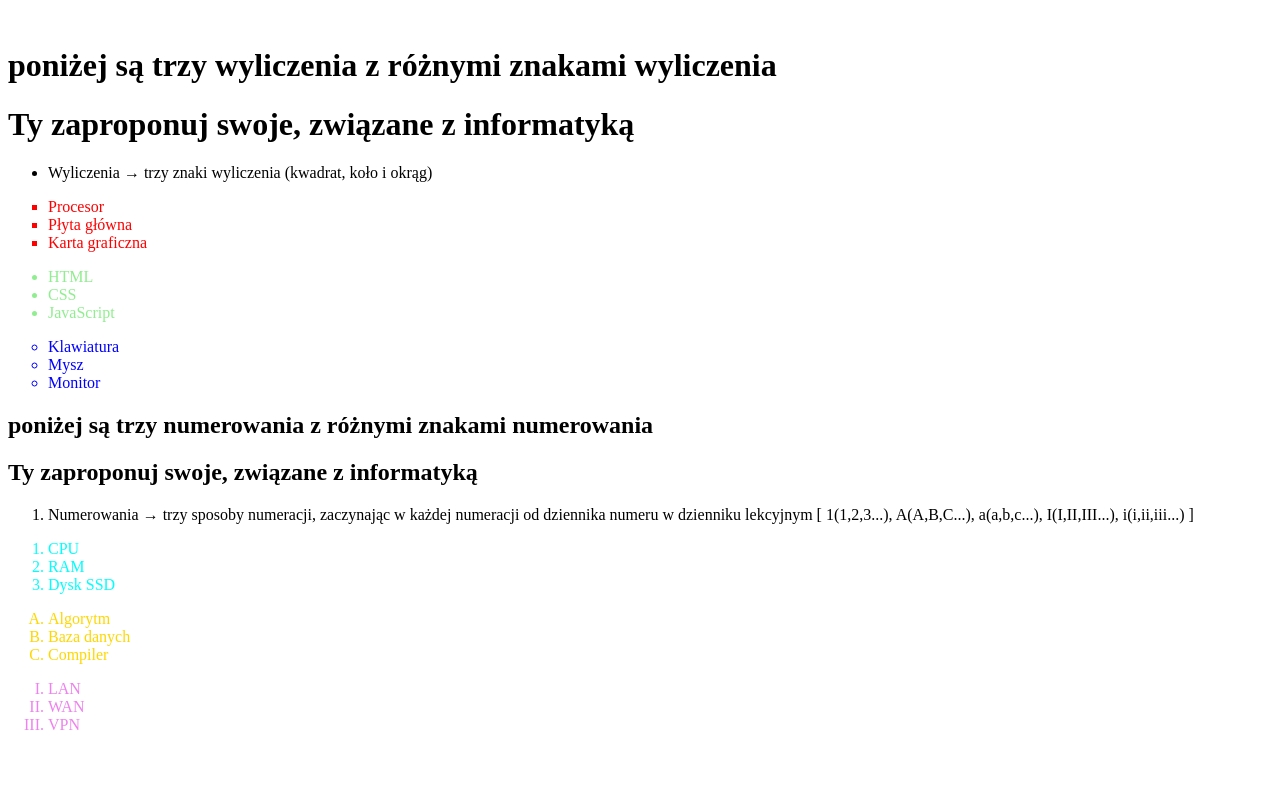
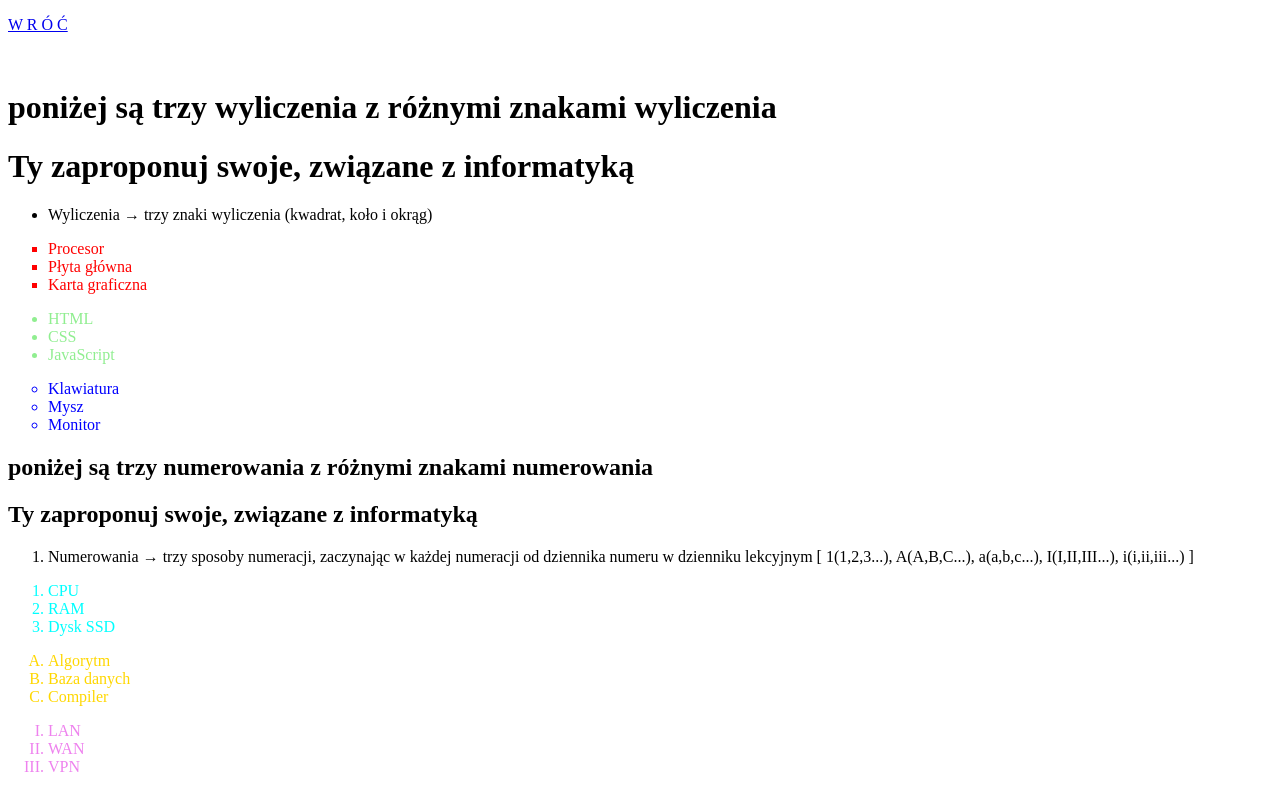
Before and after one commit to ivanfokin150-sys/zad4, a plain HTML site: page index.html in a window 1280 px wide. Drawn offline with Linux system fonts and the light colour scheme.

Commit message:
Update index.html with new content and formatting
Added a link to external resource and improved list formatting.

```diff
--- a/index.html
+++ b/index.html
@@ -8,6 +8,7 @@
 </head>
 <body>
 
+<p><a href="https://ivanfokin150-sys.github.io/zadania_fokin/">W R Ó Ć</a></p>
 <br>
 
 <h1>poniżej są trzy wyliczenia z różnymi znakami wyliczenia</h1>
@@ -62,4 +63,5 @@
 </ol></font>
 
 </body>
+
 </html>
```
